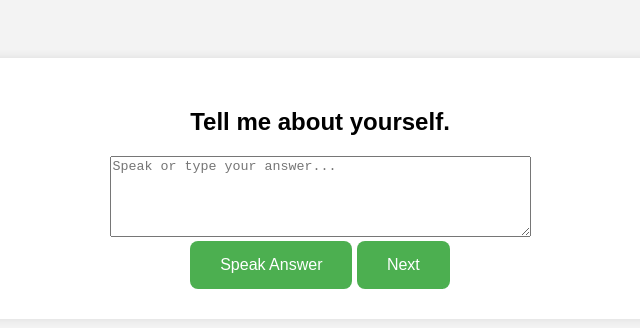
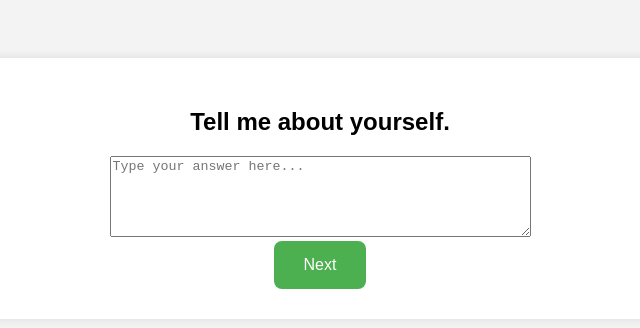
Before and after one commit to nidhisaxena2/Interview-Buddy, a plain HTML site: page interview.html in a window 1280 px wide. Shown: the whole page, without its empty margins (320-960 px from the left). Drawn offline with Linux system fonts and the light colour scheme.

Commit message:
interview.html

```diff
--- a/interview.html
+++ b/interview.html
@@ -7,13 +7,9 @@
 <body>
   <div class="container">
     <h2 id="question">Question will appear here</h2>
-
-    <textarea id="answer" rows="5" cols="50" placeholder="Speak or type your answer..."></textarea><br>
-
-    <button onclick="startListening()"> Speak Answer</button>
+    <textarea id="answer" rows="5" cols="50" placeholder="Type your answer here..."></textarea><br>
     <button onclick="nextQuestion()">Next</button>
   </div>
-
   <script src="script.js"></script>
 </body>
 </html>
```
